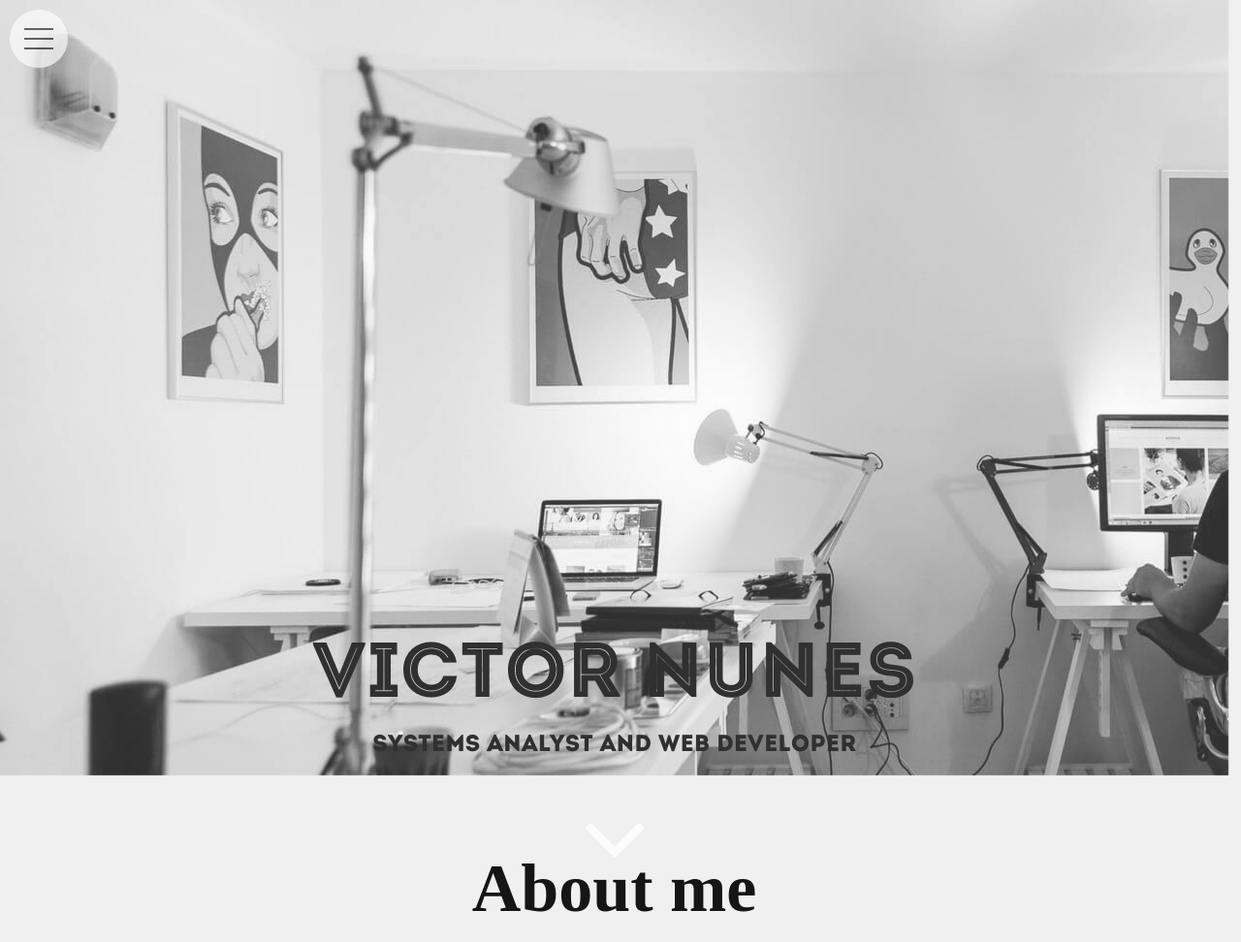
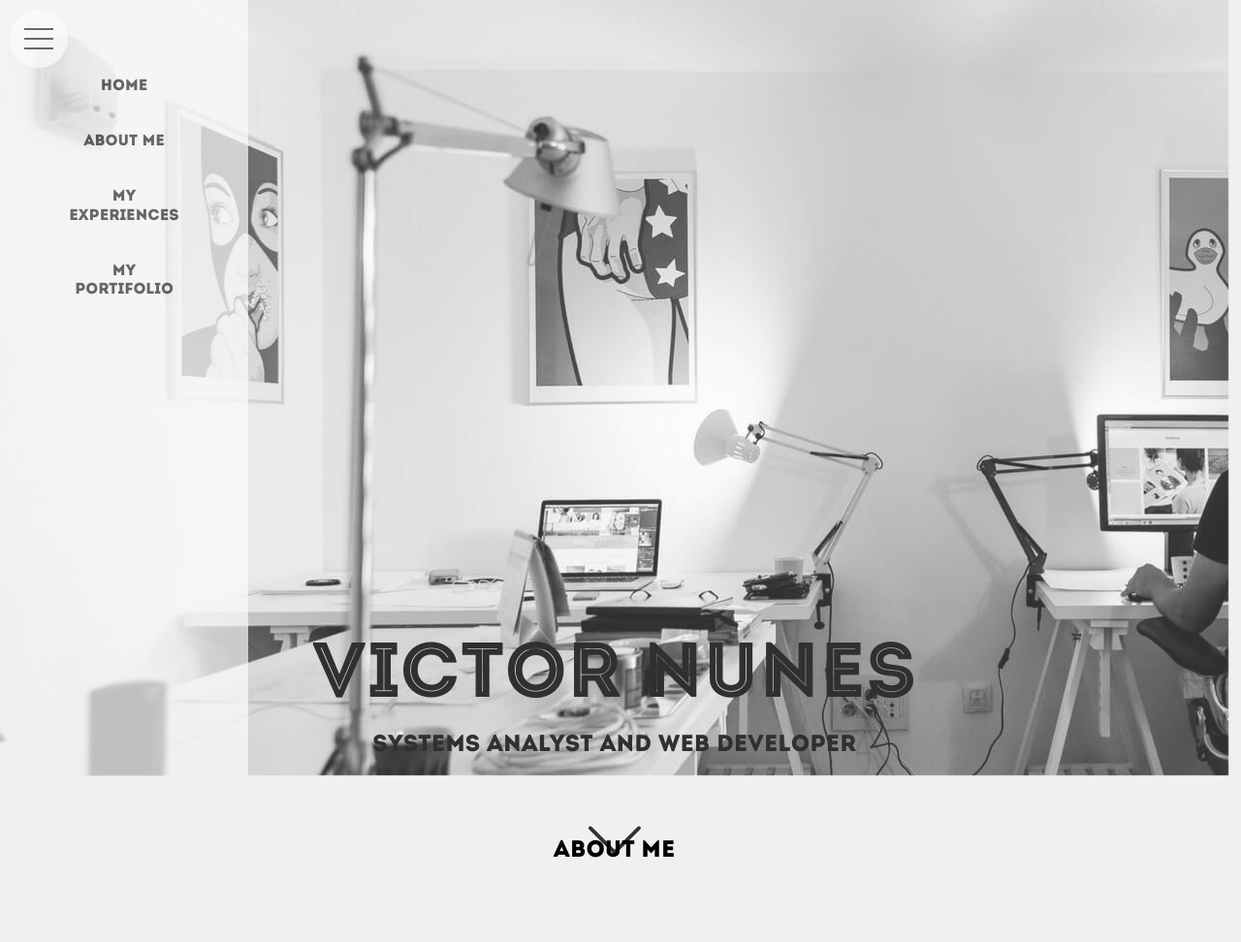
Before and after one commit to Victornnunes-zz/victornnunes.github.io, a plain HTML site: page index.html in a window 1280 px wide. Shown: the top 972 px of the page at 97% size. Drawn offline with nearby package versions, Linux system fonts and the light colour scheme.

Commit message:
menu lateral

```diff
--- a/assets/css/style.css
+++ b/assets/css/style.css
@@ -51,11 +51,10 @@ h2 {
     color:#000;
 }
 
-.title {
-    font-family: 'Source Serif Pro', serif;
-    font-weight: 700;
-    font-size: 70px;
-    color:#151515;
+h3 {
+    font-size: 2vh;
+	font-family: "introRegular";
+    color:#000;
 }
 
 .footer-text {
@@ -63,22 +62,19 @@ h2 {
     padding-bottom: 80px;
     padding-left: 0px;
     padding-right: 0px;
-    font-family: 'Source Serif Pro', serif;
-    font-weight: 600;
-    font-size: 60px;
+    font-family: "introRegular";
+    font-size: 40px;
     color: #F0F0F0;
 }
 
 .footer-menu {
-    font-family: 'Heebo', sans-serif;
-    font-weight: 500;
+    font-family: "introRegular";
     font-size: 15px;
     color:#F0F0F0;
 }
 
 .register {
-    font-family: 'Heebo', sans-serif;
-    font-weight: 100;
+    font-family: "introRegular";
     font-size: 12px;
     color:#F0F0F0;
 }
@@ -107,6 +103,7 @@ input:checked ~ label .hamburguer:after {
 }
 
 .menu {
+    z-index: 999;
     background-color: #FFFF;
     border-radius: 50%;
     width: 60px;
@@ -145,6 +142,21 @@ input:checked ~ label .hamburguer:after {
 
 .hamburguer:after {
     bottom: -10px;
+}
+
+.menu-lateral {
+    top: 0px;
+    position: fixed;
+    width: 20vw;
+    height: 100vh;
+    background-color: #FFFF;
+    opacity: 0.7;
+    padding: 50px;
+}
+
+.menu-box {
+    padding-top: 30px;
+
 }
 
 .principal {
--- a/index.html
+++ b/index.html
@@ -15,15 +15,34 @@
     </head>
     <body class="body">
 
+        <section id="home" class="principal">
 
+            <input id="menu-hamburguer" type="checkbox">
+            <label for="menu-hamburguer">
+                <div class="menu">
+                    <span class="hamburguer"></span>
+                </div>
+            </label>
 
-        <section id="home" class="principal">
-                <input id="menu-hamburguer" type="checkbox">
-                <label for="menu-hamburguer">
-                    <div class="menu">
-                        <span class="hamburguer"></span>
+            <div class="menu-lateral">
+                <div class="container">
+                    <div class="row">
+                        <div class="col-md-12 col-lg-12 col-sm-12 menu-box">
+                            <a href="#home"><h3 class="text-center">Home</h3></a>
+                        </div>
+                        <div class="col-md-12 col-lg-12 col-sm-12 menu-box">
+                            <a href="#about"><h3 class="text-center">About me</h3></a>
+                        </div>
+                        <div class="col-md-12 col-lg-12 col-sm-12 menu-box">
+                            <a href="#experience"><h3 class="text-center">My experiences</h3></a>
+                        </div>
+                        <div class="col-md-12 col-lg-12 col-sm-12 menu-box">
+                            <a href="#portifolio"><h3 class="text-center">My Portifolio</h3></a>
+                        </div>
                     </div>
-                </label>
+                </div>
+            </div>
+
             <div class="container">
                 <div class="row">
                     <div class="col-md-12 text-center homeTitle">
@@ -33,17 +52,18 @@
                 </div>
                 <div class="row">
                     <div class="col-md-12 text-center homeArrow">
-                        <a href="#about"><img src="media/images/angle-arrow-down.svg" width=80 height=60></a>
+                        <a href="#about"><img src="media/images/homeSeta.svg" width=80 height=60></a>
                     </div>
                 </div>
             </div>
+
         </section>
 
         <div id="about" class="about">
             <div class="container">
                 <div class="row">
                     <div class="col-md-12">
-                        <p class="title text-center">About me</h2>
+                        <h2 class="text-center">About me</h2>
                     </div>
                 </div>
             </div>
@@ -61,7 +81,7 @@
             <div class="container">
                 <div class="row">
                     <div class="col-md-12">
-                        <p class="title text-center">My experiences</h2>
+                        <h2 class="text-center">My experiences</h2>
                     </div>
                 </div>
             </div>
@@ -79,7 +99,7 @@
             <div class="container">
                 <div class="row">
                     <div class="col-md-12">
-                        <p class="title text-center">My portifolio</h2>
+                        <h2 class="text-center">My portifolio</h2>
                     </div>
                 </div>
             </div>
```
Also changed, not shown: media/images/angle-arrow-down.svg (deleted), media/images/homeSeta.svg (added).
